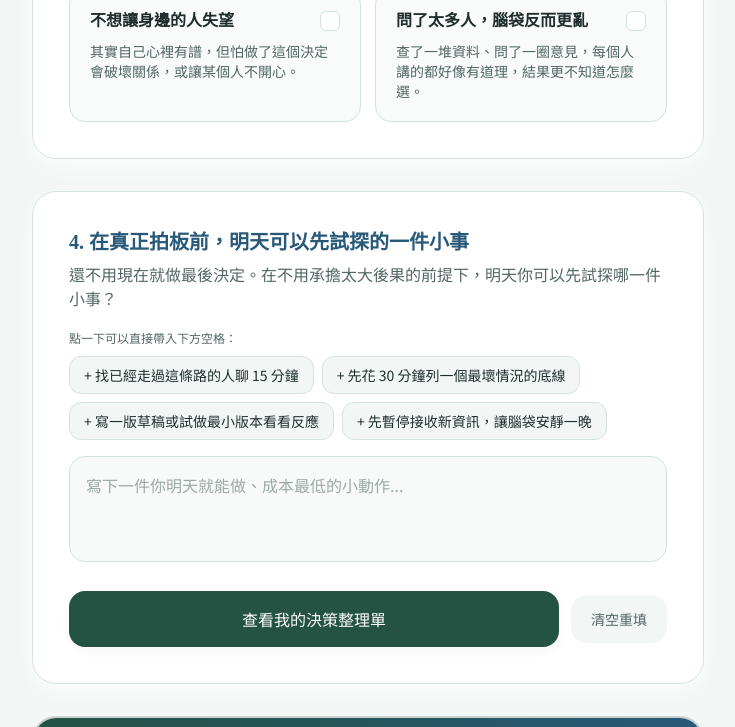
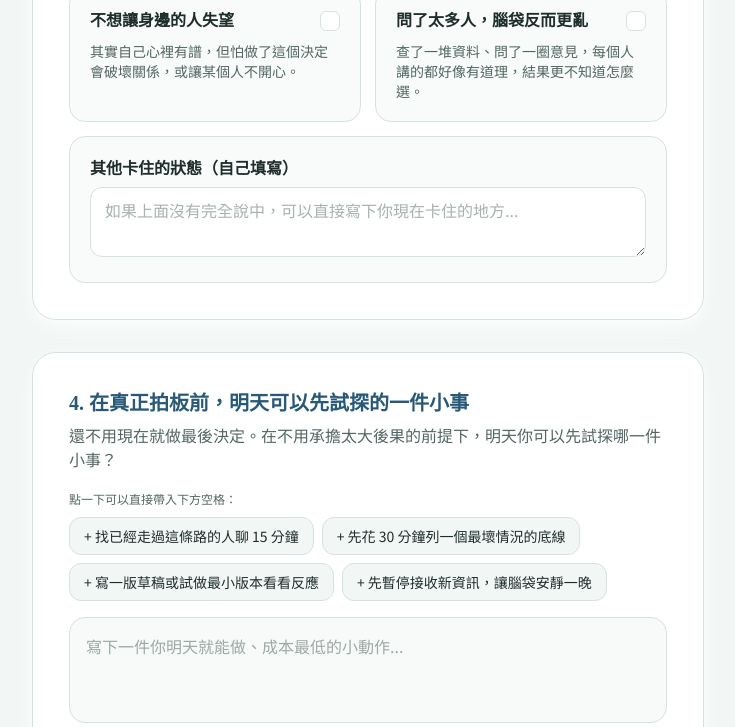
Before and after one commit to three-tree-water/Decision-Making-Exercises, a plain HTML site: page index.html in a window 1280 px wide. Shown: the part 1720-2447 px from the top of the page, without its empty margins (272-1007 px from the left). Drawn offline with nearby package versions, Linux system fonts and the light colour scheme.

Commit message:
Update index.html

```diff
--- a/index.html
+++ b/index.html
@@ -394,6 +394,19 @@
       <!-- 四張可複選的互動卡片 -->
       <div id="stuck-cards-grid" class="grid grid-cols-1 sm:grid-cols-2 gap-3.5">
         <!-- 由 JS 渲染並同步狀態 -->
+      </div>
+
+            <!-- 自訂空白填寫格 -->
+      <div id="custom-stuck-box" class="mt-3.5 rounded-2xl p-4 sm:p-5 border border-borderline bg-mist/55 transition-all">
+        <label for="input-custom-stuck" class="block font-serif text-base font-bold text-ink mb-1.5">
+          其他卡住的狀態（自己填寫）
+        </label>
+        <textarea
+          id="input-custom-stuck"
+          rows="2"
+          placeholder="如果上面沒有完全說中，可以直接寫下你現在卡住的地方..."
+          class="w-full bg-white border border-borderline focus:border-wood focus:ring-2 focus:ring-wood/15 focus:outline-none rounded-xl px-3.5 py-2.5 text-sm sm:text-base text-ink leading-[1.7] placeholder:text-ink-muted/50 resize-y transition-all"
+        ></textarea>
       </div>
     </section>
 
```
